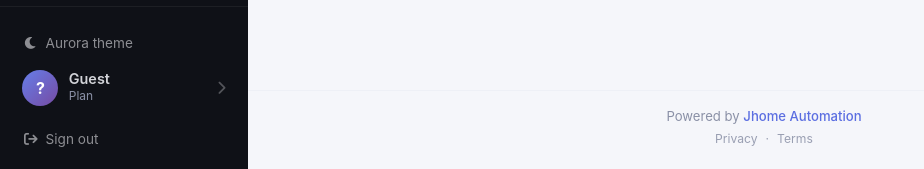
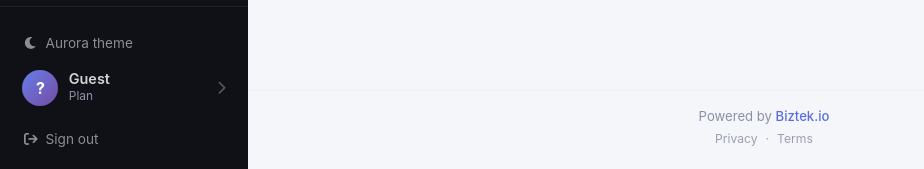
Before and after one commit to jaymevsmith/gootier, a FastAPI app: page /offline in a window 1280 px wide. Shown: the part 631-800 px from the top of the page, without its empty margins (0-924 px from the left). Run offline with FastAPI, Linux system fonts and the light colour scheme; some libraries are stand-ins or nearby versions.

Commit message:
Rebrand footer from Jhome Automation to Biztek.io; fix unpinned psycopg landmine
requirements.txt pinned neither sqlalchemy nor psycopg2-binary to a
floor version. A fresh build resolves SQLAlchemy 2.1.4, whose default
dialect for a bare postgresql:// URL is psycopg v3 -- but only
psycopg2-binary was installed, which would crash-loop the app on
every boot. Added psycopg[binary] alongside.

Legal copy in privacy.html/terms.html left untouched -- that's a
legal-entity question, not cosmetic. Part of the fleet-wide biztek.io
migration.

Co-Authored-By: Claude Sonnet 5 <noreply@anthropic.com>

```diff
--- a/requirements.txt
+++ b/requirements.txt
@@ -13,3 +13,4 @@ anthropic>=0.39
 stripe>=7.0
 fal-client>=0.5
 openpyxl>=3.1
+psycopg[binary]
--- a/templates/auth_base.html
+++ b/templates/auth_base.html
@@ -37,7 +37,7 @@
     </div>
     <div class="footnote">
       &copy; Gootier. Built for solo brands, agencies, and everything in between.<br>
-      Powered by <a href="https://jhomeautomation.com" target="_blank" rel="noopener noreferrer" style="color:#fff; text-decoration:underline; opacity:.85;">Jhome Automation</a>
+      Powered by <a href="https://biztek.io" target="_blank" rel="noopener noreferrer" style="color:#fff; text-decoration:underline; opacity:.85;">Biztek.io</a>
       <div style="margin-top:.5rem; font-size:.78rem; opacity:.75;">
         <a href="/privacy" style="color:#fff; text-decoration:underline;">Privacy</a>
         &middot;
--- a/templates/base.html
+++ b/templates/base.html
@@ -89,7 +89,7 @@
     <header class="page-header">{% block page_header %}{% endblock %}</header>
     <div class="page-content">{% block content %}{% endblock %}</div>
     <footer class="app-footer">
-      <div>Powered by <a href="https://jhomeautomation.com" target="_blank" rel="noopener noreferrer">Jhome Automation</a></div>
+      <div>Powered by <a href="https://biztek.io" target="_blank" rel="noopener noreferrer">Biztek.io</a></div>
       <div class="app-footer-legal">
         <a href="/privacy">Privacy</a>
         <span aria-hidden="true">&middot;</span>
--- a/templates/public_base.html
+++ b/templates/public_base.html
@@ -43,7 +43,7 @@
 </main>
 
 <footer class="app-footer">
-  <div>Powered by <a href="https://jhomeautomation.com" target="_blank" rel="noopener noreferrer">Jhome Automation</a></div>
+  <div>Powered by <a href="https://biztek.io" target="_blank" rel="noopener noreferrer">Biztek.io</a></div>
   <div class="app-footer-legal">
     <a href="/privacy">Privacy</a>
     <span aria-hidden="true">&middot;</span>
```
